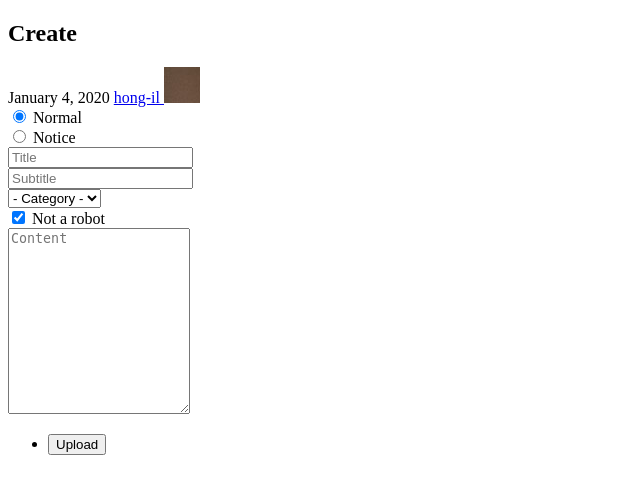
After one commit to hong-il/python-flask-mongodb-crud, a Flask app: template templates/fragments/createForm.html in a window 1280 px wide. The commit adds this page. Shown: the top 494 px of the page, without its empty margins (0-640 px from the left). Run offline with Flask 2, Linux system fonts and the light colour scheme; the template is opened without the code that fills it, so the values that code supplies are empty; some libraries are stand-ins or nearby versions.

Commit message:
Write page - save post

```diff
--- a/app.py
+++ b/app.py
@@ -10,9 +10,13 @@
     @ File path : /
     @ Description : Rendering page
 """
-from flask import Flask, render_template
+from flask import Flask, render_template, request
+from flask_pymongo import PyMongo
+
 
 app = Flask(__name__)
+app.config["MONGO_URI"] = "mongodb://localhost:27017/crud"
+mongo = PyMongo(app)
 
 
 @app.route('/')
@@ -20,10 +24,27 @@ def index():
     return render_template('index.html')
 
 
-@app.route('/write')
+@app.route('/write', methods=["GET", "POST"])
 def write():
-    return render_template('write.html')
+    if request.method == "POST":
+        PST_CAT_TP = request.form.get("PST_CAT_TP")
+        PST_TITLE = request.form.get("PST_TITLE")
+        PST_SUB_TITLE = request.form.get("PST_SUB_TITLE")
+        PST_CATEGORY = request.form.get("PST_CATEGORY")
+        PST_CAT_TXT = request.form.get("PST_CAT_TXT")
+        PST_CONTENT = request.form.get("PST_CONTENT")
 
+        PST_MST = mongo.db.post
+        post = {
+            "PST_CAT_TP": PST_CAT_TP,
+            "PST_TITLE": PST_TITLE,
+            "PST_SUB_TITLE": PST_SUB_TITLE,
+            "PST_CATEGORY": PST_CAT_TXT if PST_CATEGORY == 0 else PST_CATEGORY,
+            "PST_CONTENT": PST_CONTENT
+        }
 
-if __name__ == '__main__':
-    app.run()
+        PST_MST.insert_one(post)
+
+        return render_template('index.html')
+    else:
+        return render_template('write.html')
--- /dev/null
+++ b/templates/fragments/createForm.html
@@ -0,0 +1,69 @@
+<!DOCTYPE html>
+<!--
+    @ Author    : hong-il
+    @ Date      : 2020-11-01
+    @ File name : createForm.html
+    @ File path :
+    @ Description :
+-->
+<html lang="en">
+<!-- Post -->
+    <article class="post">
+        <header>
+            <div class="title">
+                <h2>Create</h2>
+            </div>
+            <div class="meta">
+                <time class="published" datetime="2020-1-4">January 4, 2020</time>
+                <a href="#" class="author">
+                    <span class="name">hong-il</span>
+                    <img src="/static/images/avatar.jpg" alt="" />
+                </a>
+            </div>
+        </header>
+
+        <form action="/write" method="POST">
+            <div class="row gtr-uniform">
+                <div class="col-4 col-12-small">
+                    <input type="radio" id="normal" name="PST_CAT_TP" value="0" checked>
+                    <label for="normal">Normal</label>
+                </div>
+                <div class="col-4 col-12-small">
+                    <input type="radio" id="notice" name="PST_CAT_TP" value="1">
+                    <label for="notify">Notice</label>
+                </div>
+                <div class="col-6 col-12-xsmall">
+                    <input type="text" name="PST_TITLE" id="PST_TITLE" value="" placeholder="Title"/>
+                </div>
+                <div class="col-6 col-12-xsmall">
+                    <input type="text" name="PST_SUB_TITLE" id="PST_SUB_TITLE" value="" placeholder="Subtitle"/>
+                </div>
+                <div class="col-12" id="category">
+                    <div class="col-12" id="categorySelect">
+                        <select name="PST_CATEGORY" id="PST_CATEGORY">
+                            <option value="">- Category -</option>
+                            <option value="0">Direct input</option>
+                            <option></option>
+                        </select>
+                    </div>
+                    <div class="col-12" id="categoryText" style="display: none">
+                        <input type="text" name="PST_CAT_TXT" id="PST_CAT_TXT" value="" placeholder="Category"/>
+                    </div>
+                </div>
+                <div class="col-12 col-12-small">
+                    <input type="checkbox" id="demo-human" name="demo-human" checked>
+                    <label for="demo-human">Not a robot</label>
+                </div>
+                <div class="col-12">
+                    <textarea name="PST_CONTENT" id="PST_CONTENT" placeholder="Content" rows="12"></textarea>
+                </div>
+                <div class="col-12">
+                    <ul class="actions" style="margin-bottom: 2em">
+                        <li><input type="submit" value="Upload"/></li>
+                    </ul>
+                </div>
+            </div>
+        </form>
+
+    </article>
+</html>
```
Also changed, not shown: templates/write.html (+1 -62 lines).
